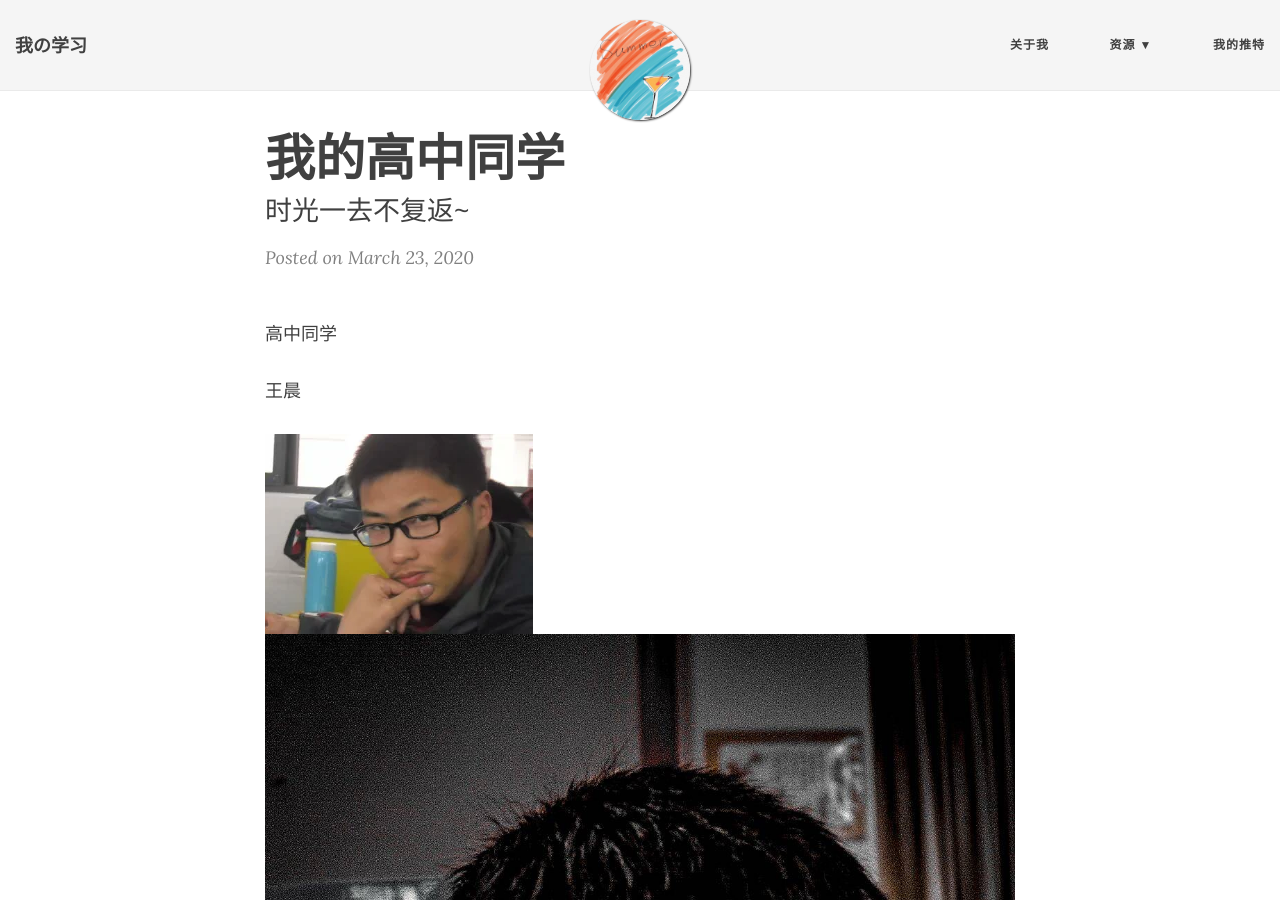
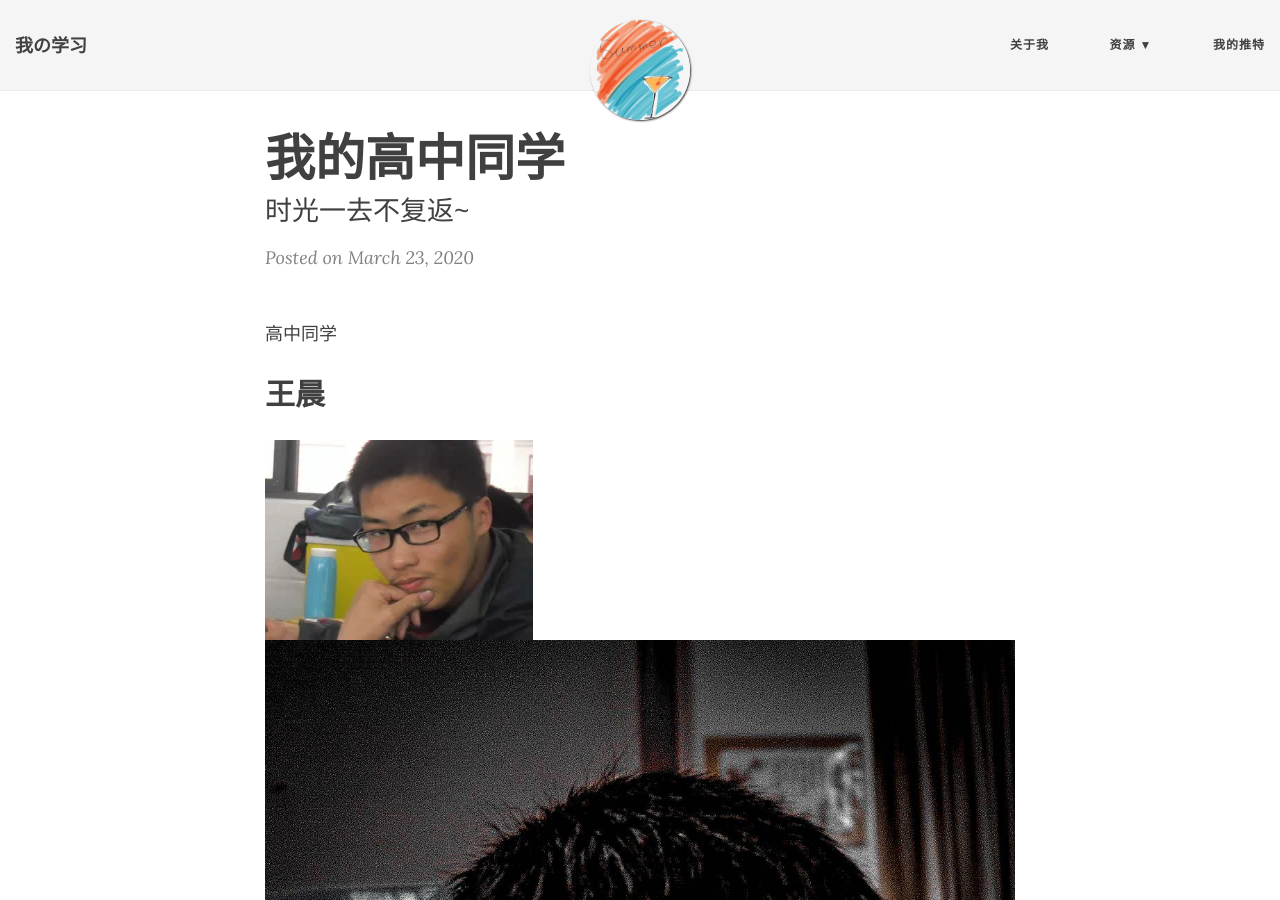
Before and after one commit to SimonTao0831/SimonTao0831.github.io, a Jekyll site: the page built from _posts/2020-03-23-my-high-school-friends.md, in a window 1280 px wide and 900 px high. Built offline with Jekyll 4.4.1, drawn with Linux system fonts in a browser that asks for light colours; nearby versions of some CDN libraries.

```diff
--- a/_posts/2020-03-23-my-high-school-friends.md
+++ b/_posts/2020-03-23-my-high-school-friends.md
@@ -7,11 +7,11 @@ tags: [照片, 同学]
 
 高中同学
 
-王晨
+## 王晨
 
 ![wangchen1](/img/wangchen1.webp)
 ![wangchen2](/img/wangchen2.jpg)
 
-王翰文
+## 王翰文
 
 ![wanghanwen1](/img/wanghanwen1.webp)
```
